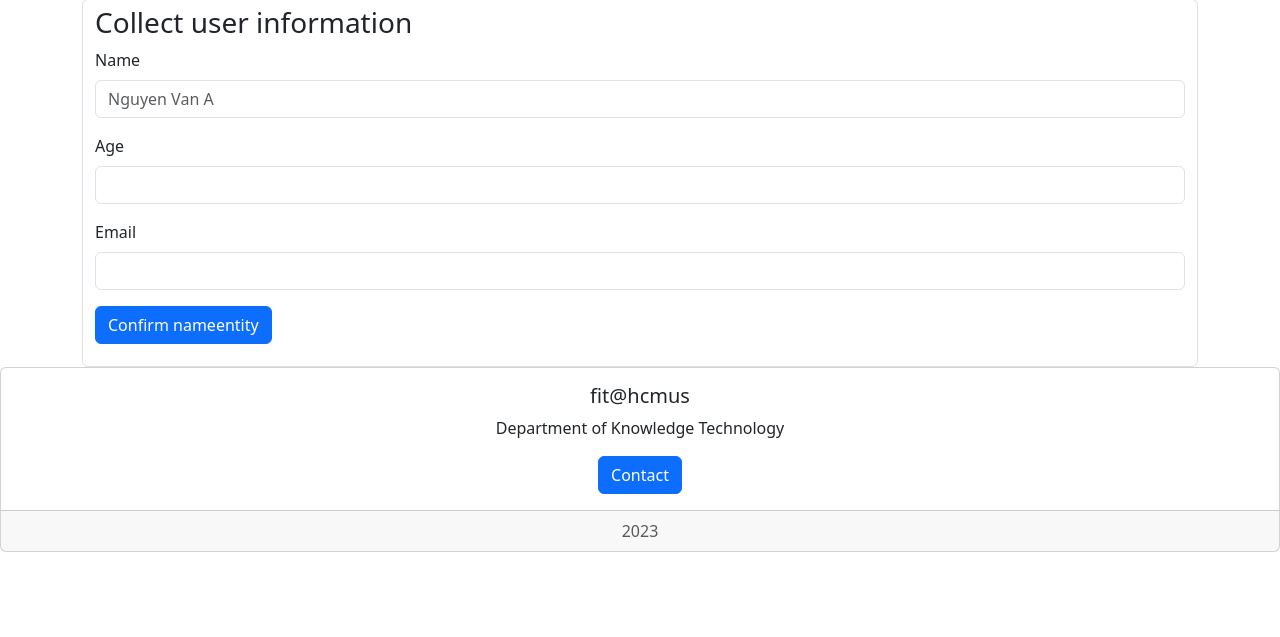
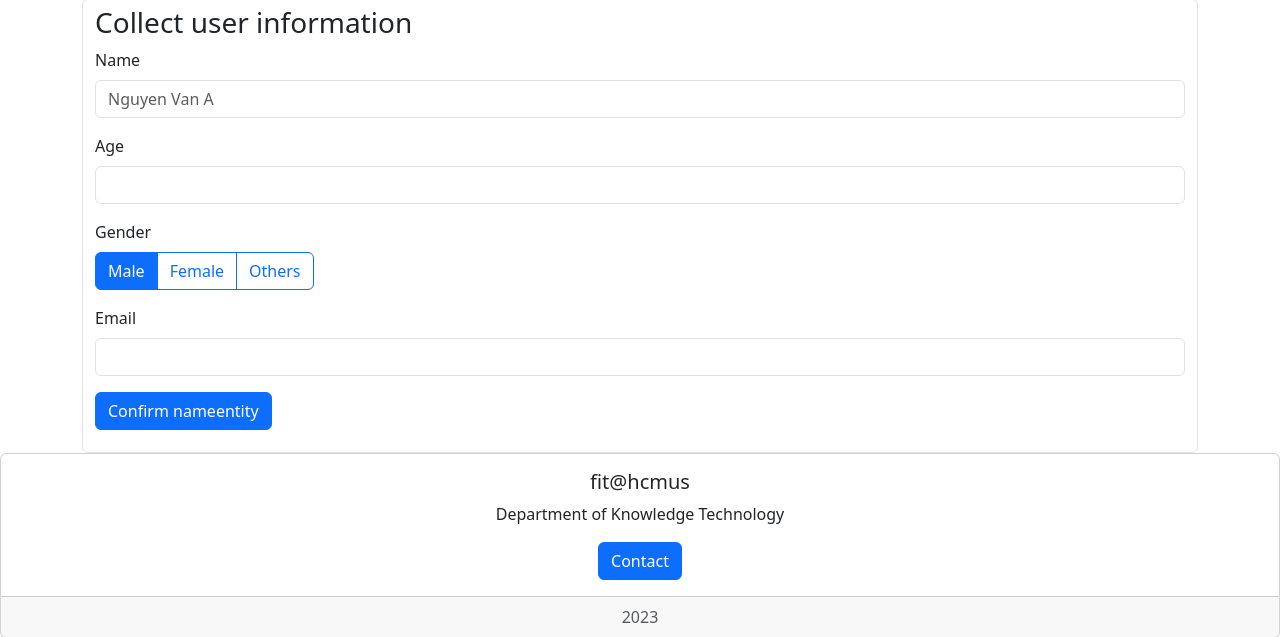
Before and after one commit to steveNguyen1206/public-health-v1, a Flask app: page / in a window 1280 px wide. Shown: the part 143-780 px from the top of the page. Run offline with Flask 3, Linux system fonts and the light colour scheme; parts of the project's set-up code (start-up, migrations or seed data) failed here and were passed over.

Commit message:
add gender

```diff
--- a/app.py
+++ b/app.py
@@ -33,12 +33,13 @@
 @app.route("/users")
 def get_user():
     users = get_all_users()
-    print(users)
+    # print(users)
     return render_template('users.html', users=users)
 
 @app.route("/add-user", methods=['post'])
 def add_user_route():
     data=request.form
+    # print(data['gender'])
     add_user(data)
     return redirect(url_for('get_user'))
 
--- a/templates/form.html
+++ b/templates/form.html
@@ -9,6 +9,20 @@
         <label for="age" class="form-label">Age</label>
         <input type="number" class="form-control" name="age" >
       </div>
+
+      <p for="" class="form-label">Gender</p>
+      <div class="btn-group mb-3" role="group" aria-label="Basic radio toggle button group">
+        <input type="radio" class="btn-check" name="gender" id="male" autocomplete="off" checked value="male">
+        <label class="btn btn-outline-primary" for="male" >Male</label>
+
+        <input type="radio" class="btn-check" name="gender" id="female" autocomplete="off" value="female">
+        <label class="btn btn-outline-primary" for="female">Female</label>
+
+        <input type="radio" class="btn-check" name="gender" id="others" autocomplete="off" value="others">
+        <label class="btn btn-outline-primary" for="others">Others</label>
+      </div>
+
+
       <div class="mb-3">
         <label for="email" class="form-label">Email</label>
         <input type="email" class="form-control" name="email" >
--- a/templates/users.html
+++ b/templates/users.html
@@ -10,9 +10,10 @@
             <button class="btn btn-primary">View detail</button>
         </div>
         <p class="mb-1">Email: {{user.email}}</p>
+        <small>Gender: {{ user.gender }}</small>
         <small>Age: {{ user.age }}</small>
     </div>
-{% endfor %}
+{% endfor %}_
 </div>
 
 {% endblock %}
```
Also changed, not shown: database.py (+4 -4 lines).
